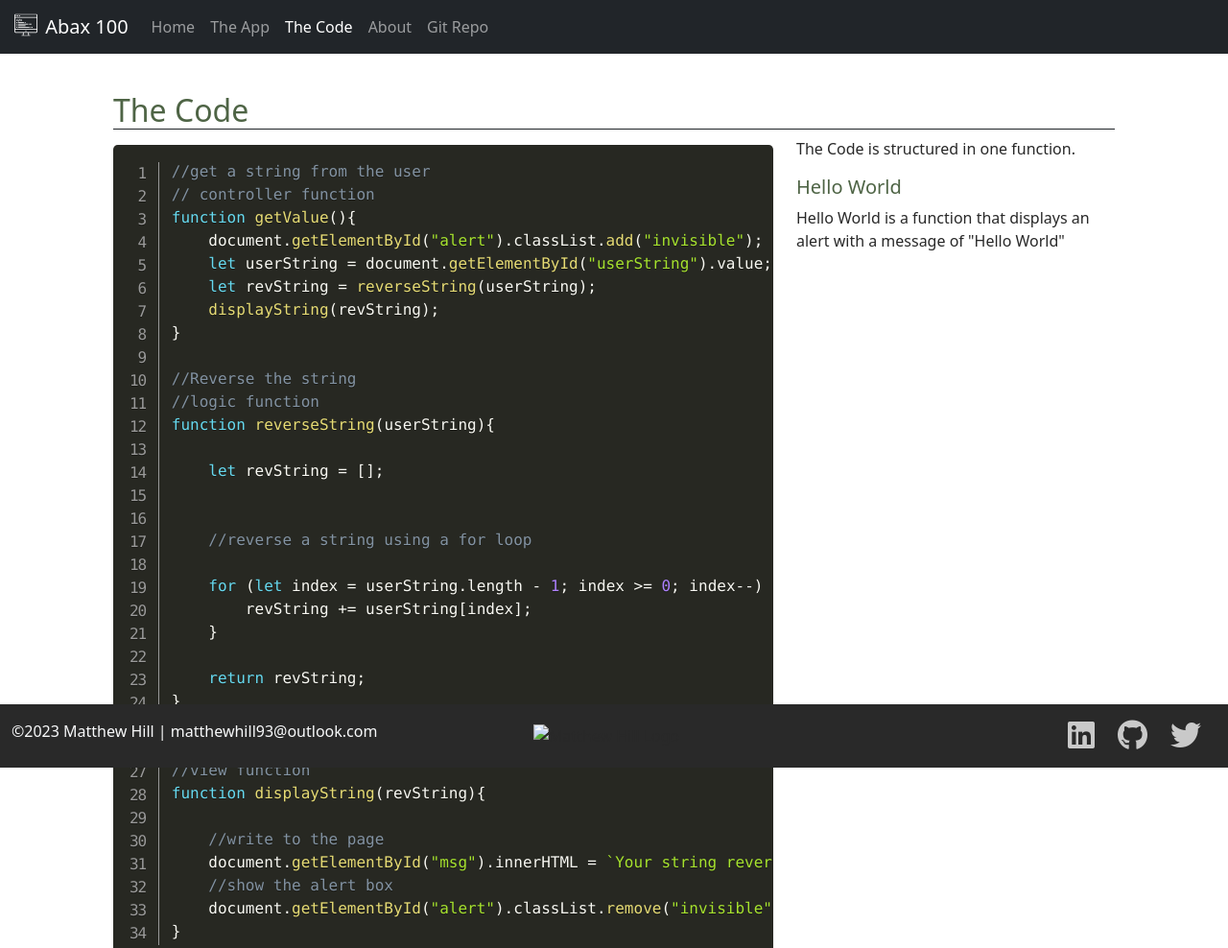
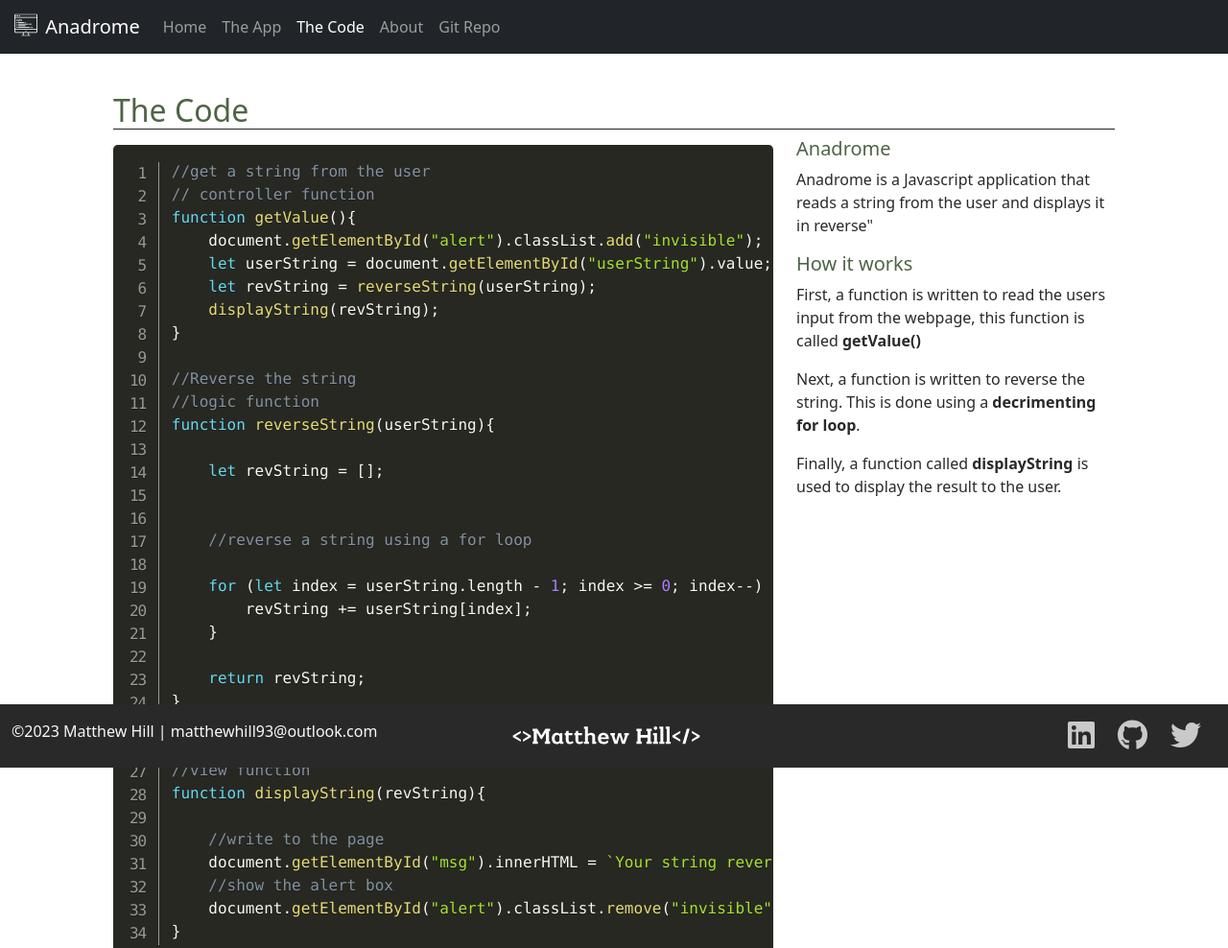
Before and after one commit to Ma77hewHill/Anadrome, a plain HTML site: page code.html in a window 1280 px wide. Shown: the top 988 px of the page at 96% size. Drawn offline with nearby package versions, Linux system fonts and the light colour scheme.

Commit message:
New logo, code page finished
Annotation added to the code page. Logo added to the footer to display correctly.

```diff
--- a/app.html
+++ b/app.html
@@ -11,7 +11,7 @@
     <link href="https://cdn.jsdelivr.net/npm/bootstrap@5.1.1/dist/css/bootstrap.min.css" rel="stylesheet"
         integrity="sha384-F3w7mX95PdgyTmZZMECAngseQB83DfGTowi0iMjiWaeVhAn4FJkqJByhZMI3AhiU" crossorigin="anonymous">
     <link rel="stylesheet" href="/css/site.css">
-    <link rel="icon" type="image/png"  href="/img/mhYellowFavicon.svg">
+    <link rel="icon" type="image/png"  href="/img/AnadromeLogo.svg">
     <link href="https://fonts.googleapis.com/css2?family=Special+Elite&display=swap" rel="stylesheet">
     <script src="https://kit.fontawesome.com/5db21ba9c6.js" crossorigin="anonymous"></script>
 </head>
@@ -37,7 +37,7 @@
                     <a class="nav-link" href="code.html">The Code</a>
                 </li>
                 <li class="nav-item">
-                    <a class="nav-link" target="_blank" href="#">About</a>
+                    <a class="nav-link" target="_blank" href="https://matthew-hill-portfolio.netlify.app">About</a>
                 </li>
                 <li class="nav-item">
                     <a class="nav-link" target="_blank" href="https://github.com/Ma77hewHill/JSsiteTemp">Git Repo</a>
--- a/code.html
+++ b/code.html
@@ -2,7 +2,7 @@
 <html lang="en" class="h-100">
 
 <head>
-    <title>Abax: A Coding Project By Matthew Hill</title>
+    <title>Anadrome: A Coding Project By Matthew Hill</title>
     <!-- Required meta tags -->
     <meta charset="utf-8">
     <meta name="viewport" content="width=device-width, initial-scale=1, shrink-to-fit=no">
@@ -11,7 +11,7 @@
     <link href="https://cdn.jsdelivr.net/npm/bootstrap@5.1.1/dist/css/bootstrap.min.css" rel="stylesheet"
         integrity="sha384-F3w7mX95PdgyTmZZMECAngseQB83DfGTowi0iMjiWaeVhAn4FJkqJByhZMI3AhiU" crossorigin="anonymous">
     <link rel="stylesheet" href="/css/site.css">
-    <link rel="icon" type="image/png"  href="/img/mhYellowFavicon.svg">
+    <link rel="icon" type="image/png"  href="/img/AnadromeLogo.svg">
     <link rel="stylesheet" href="/css/prism.css">
 
     <script src="https://kit.fontawesome.com/5db21ba9c6.js" crossorigin="anonymous"></script>
@@ -21,7 +21,7 @@
 <!--NAV SECTION-->
 <nav class="navbar navbar-expand-md navbar-dark fixed-top bg-dark">
     <div class="container-fluid">
-        <a class="navbar-brand" href="#"><img src="img/mhPC.svg" class="d-inline-block align-text-top" width="30" height="24"><img> Abax 100</a>
+        <a class="navbar-brand" href="#"><img src="img/mhPC.svg" class="d-inline-block align-text-top" width="30" height="24"><img> Anadrome</a>
         <button class="navbar-toggler" type="button" data-bs-toggle="collapse" data-bs-target="#navbarCollapse"
             aria-controls="navbarCollapse" aria-expanded="false" aria-label="Toggle navigation">
             <span class="navbar-toggler-icon"></span>
@@ -38,7 +38,7 @@
                     <a class="nav-link active" aria-current="page" href="code.html">The Code</a>
                 </li>
                 <li class="nav-item">
-                    <a class="nav-link" target="_blank" href="#">About</a>
+                    <a class="nav-link" target="_blank" href="https://matthew-hill-portfolio.netlify.app">About</a>
                 </li>
                 <li class="nav-item">
                     <a class="nav-link" target="_blank" href="https://github.com/Ma77hewHill/JSsiteTemp">Git Repo</a>
@@ -91,9 +91,12 @@
                 </code></pre>
             </div>
             <div class="col-md-4">
-                <p>The Code is structured in one function.</p>
-                <h5>Hello World</h5>
-                <p>Hello World is a function that displays an alert with a message of "Hello World"</p>
+                <h5>Anadrome</h5>
+                <p>Anadrome is a Javascript application that reads a string from the user and displays it in reverse"</p>
+                <h5>How it works</h5>
+                <p>First, a function is written to read the users input from the webpage, this function is called <strong>getValue()</strong></p>
+                <p>Next, a function is written to reverse the string. This is done using a <strong>decrimenting for loop</strong>.</p>
+                <p>Finally, a function called <strong>displayString</strong> is used to display the result to the user.</p>
             </div>
         </div>
     </div>
--- a/js/site.js
+++ b/js/site.js
@@ -7,9 +7,12 @@ function getValue(){
     displayString(revString);
 }
 
+
+
 //Reverse the string
 //logic function
 function reverseString(userString){
+
 
     let revString = [];
 
@@ -20,7 +23,7 @@ function reverseString(userString){
         revString += userString[index];
     }
 
-    return revString;
+    return revString
 }
 
 //display the reversed string to the user
```
Also changed, not shown: index.html (+2 -2 lines), img/mhBgTrans.svg (added).
